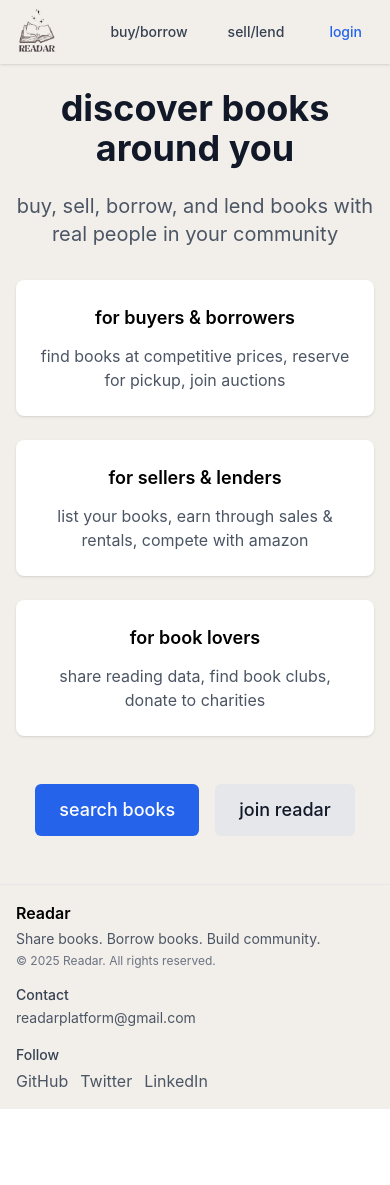
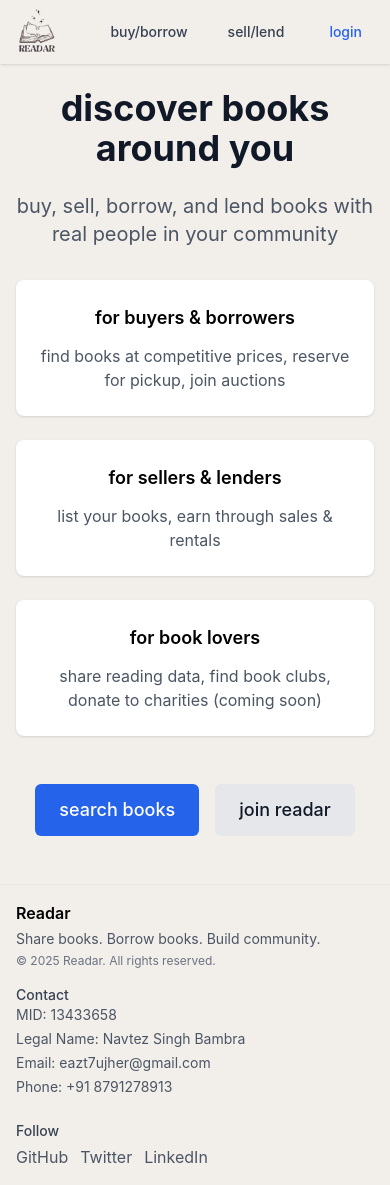
Before and after one commit to hrmtsh2/readar_monorepo, a React (Create React App) app in the folder frontend/: page / in a window 390 px wide. Before the commit the page ends 1109 px from the top, so only its background shows below. Built offline with nearby package versions, Linux system fonts and the light colour scheme; the HTML template or start-up script is replaced by a standard one.

Commit message:
Add relevant contacts for PhonePe Business payments gateway integration

```diff
--- a/frontend/src/components/Footer.js
+++ b/frontend/src/components/Footer.js
@@ -12,10 +12,15 @@ const Footer = () => {
             <p className="mt-1 text-xs text-gray-500">© {year} Readar. All rights reserved.</p>
           </div>
 
-          <div className="flex flex-col sm:flex-row sm:items-center gap-4">
+          <div className="flex flex-col sm:flex-row sm:items-start gap-6">
             <div>
               <h4 className="text-sm font-medium text-gray-700">Contact</h4>
-              <a href="mailto:hello@readar.example" className="text-sm text-gray-600 hover:underline">readarplatform@gmail.com</a>
+              <div className="text-sm text-gray-600 space-y-1">
+                <p>MID: 13433658</p>
+                <p>Legal Name: Navtez Singh Bambra</p>
+                <p>Email: <a href="mailto:eazt7ujher@gmail.com" className="hover:underline">eazt7ujher@gmail.com</a></p>
+                <p>Phone: <a href="tel:+918791278913" className="hover:underline">+91 8791278913</a></p>
+              </div>
             </div>
 
             <div>
--- a/frontend/src/pages/Home.js
+++ b/frontend/src/pages/Home.js
@@ -25,15 +25,15 @@ const Home = () => {
         <div className="grid md:grid-cols-3 gap-6 mb-12">
           <div className="bg-white p-6 rounded-lg shadow">
             <h3 className="text-lg font-semibold mb-3">for buyers & borrowers</h3>
-            <p className="text-gray-600">find books at competitive prices, reserve for pickup, join auctions</p>
+            <p className="text-gray-600">find books at competitive prices, reserve for pickup, join auctions </p>
           </div>
           <div className="bg-white p-6 rounded-lg shadow">
             <h3 className="text-lg font-semibold mb-3">for sellers & lenders</h3>
-            <p className="text-gray-600">list your books, earn through sales & rentals, compete with amazon</p>
+            <p className="text-gray-600">list your books, earn through sales & rentals</p>
           </div>
           <div className="bg-white p-6 rounded-lg shadow">
             <h3 className="text-lg font-semibold mb-3">for book lovers</h3>
-            <p className="text-gray-600">share reading data, find book clubs, donate to charities</p>
+            <p className="text-gray-600">share reading data, find book clubs, donate to charities (coming soon)</p>
           </div>
         </div>
 
```
Also changed, not shown: 1 other file (tests, documents, lock files or other folders).
